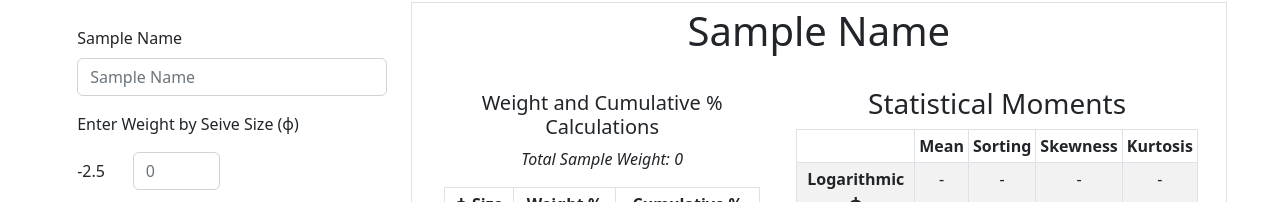
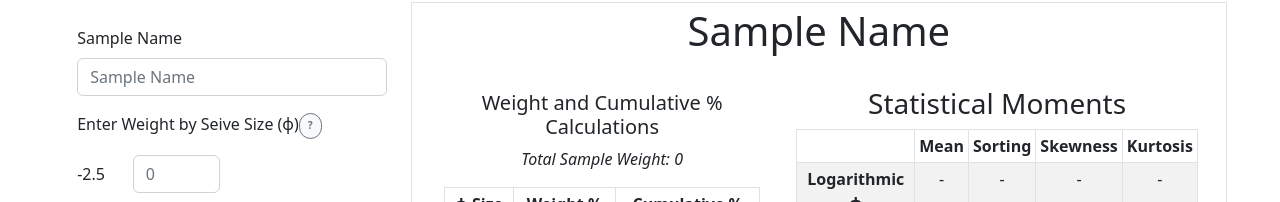
Before and after one commit to KCrandall6/grainsize-statisticalmoment-analysis, a React (Create React App) app: page / in a window 1280 px wide. Shown: the part 102-304 px from the top of the page. Built offline with nearby package versions, Linux system fonts and the light colour scheme; the HTML template or start-up script is replaced by a standard one.

Commit message:
info icon started; some specific styling in using css to accentuate the styling in react bootstrap added

```diff
--- a/src/pages/Home/components/DataEntry.jsx
+++ b/src/pages/Home/components/DataEntry.jsx
@@ -3,6 +3,8 @@ import Button from 'react-bootstrap/Button';
 import Col from 'react-bootstrap/Col';
 import Form from 'react-bootstrap/Form';
 import Row from 'react-bootstrap/Row';
+
+import InfoModal from './InfoModal';
 
 const DataEntry = ({phiData, phiSizes, setPhiData, dataSubmit, resetData, calculationsData, setCalculationsData}) => {
 
@@ -31,7 +33,8 @@ const DataEntry = ({phiData, phiSizes, setPhiData, dataSubmit, resetData, calcul
           <Form.Label>Sample Name</Form.Label>
           <Form.Control name="sampleName" onChange={onFormChange} type="email" placeholder="Sample Name" />
         </Form.Group>
-      <p>Enter Weight by Seive Size (ϕ)</p>
+      <p>Enter Weight by Seive Size (ϕ)<InfoModal/></p>
+
         {phiSizes.map((size) => (
           <Form.Group key={size} as={Row} className="mb-3" controlId="formHorizontalEmail">
           <Form.Label column sm={2}>
--- /dev/null
+++ b/src/pages/Home/components/InfoModal.jsx
@@ -0,0 +1,31 @@
+import React, { useState } from 'react';
+import { Modal, Button } from 'react-bootstrap';
+import './styles.css'
+
+
+const InfoModal = () => {
+  const [show, setShow] = useState(false);
+
+  return (
+    <>
+      <Button className="rounded-pill bg-light" variant="outline-secondary" size="sm" onClick={() => setShow(true)}>
+        <i className="fas fa-info-circle"></i>
+        ?
+      </Button>
+
+      <Modal show={show} onHide={() => setShow(false)}>
+        <Modal.Header closeButton>
+          <Modal.Title>Modal title</Modal.Title>
+        </Modal.Header>
+        <Modal.Body>Modal content here</Modal.Body>
+        <Modal.Footer>
+          <Button variant="secondary" onClick={() => setShow(false)}>
+            Close
+          </Button>
+        </Modal.Footer>
+      </Modal>
+    </>
+  )
+}
+
+export default InfoModal;
--- /dev/null
+++ b/src/pages/Home/components/styles.css
@@ -0,0 +1,5 @@
+.btn-sm {
+  font-size: 0.65rem !important;
+  font-weight: bold;
+  offset-anchor: right top;
+}
```
